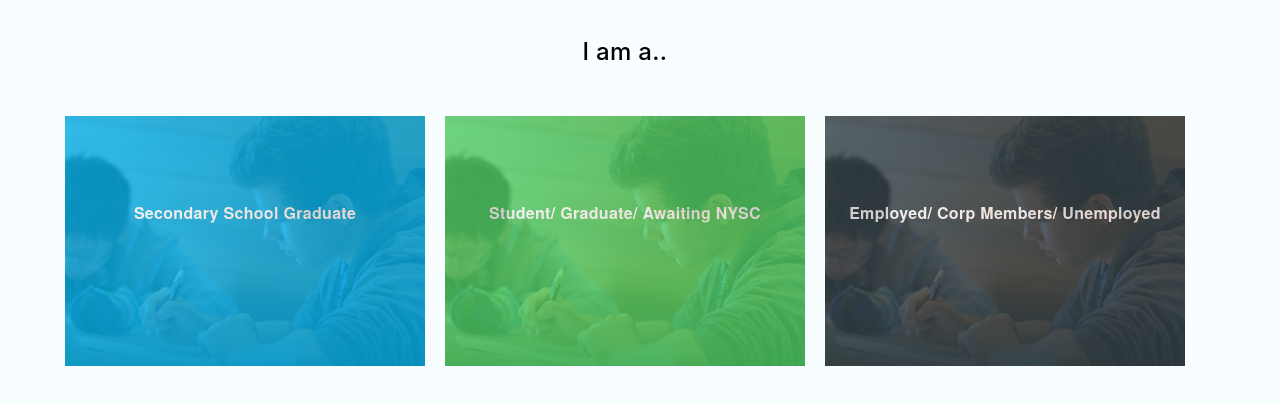
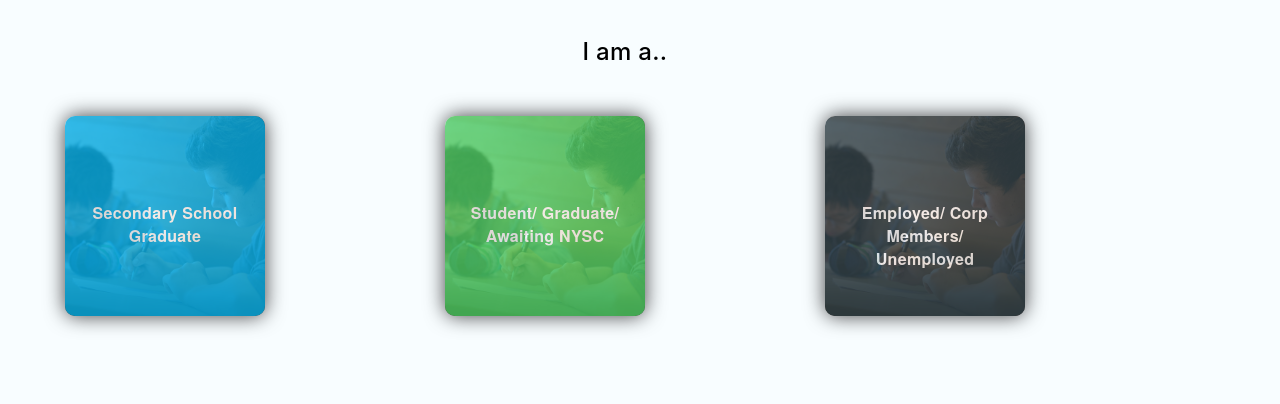
Before and after one commit to devcenter-square/coding101, a website: page frontend/category.html in a window 1280 px wide. Shown: the part 80-484 px from the top of the page. Drawn offline with Linux system fonts and the light colour scheme.

Commit message:
Shadow box

```diff
--- a/frontend/assets/css/style.css
+++ b/frontend/assets/css/style.css
@@ -130,10 +130,18 @@ body {
     */
 }
 
+div .background {
+    -webkit-box-shadow: 0px 0px 20px 0px rgba(0, 0, 0, 0.75);
+    -moz-box-shadow: 0px 0px 20px 0px rgba(0, 0, 0, 0.75);
+    box-shadow: 0px 0px 20px 0px rgba(0, 0, 0, 0.75);
+}
+
 .background {
     background: url(../img/student.jpg);
     background-size: cover;
-    height: 250px;
+    height: 200px;
+    width: 200px;
+    border-radius: 10px;
 }
 
 .transbox {
@@ -144,6 +152,7 @@ body {
     text-align: center;
     padding: 15px;
     padding-top: 80px;
+    border-radius: 10px;
 }
 
 .transbox p {
```
